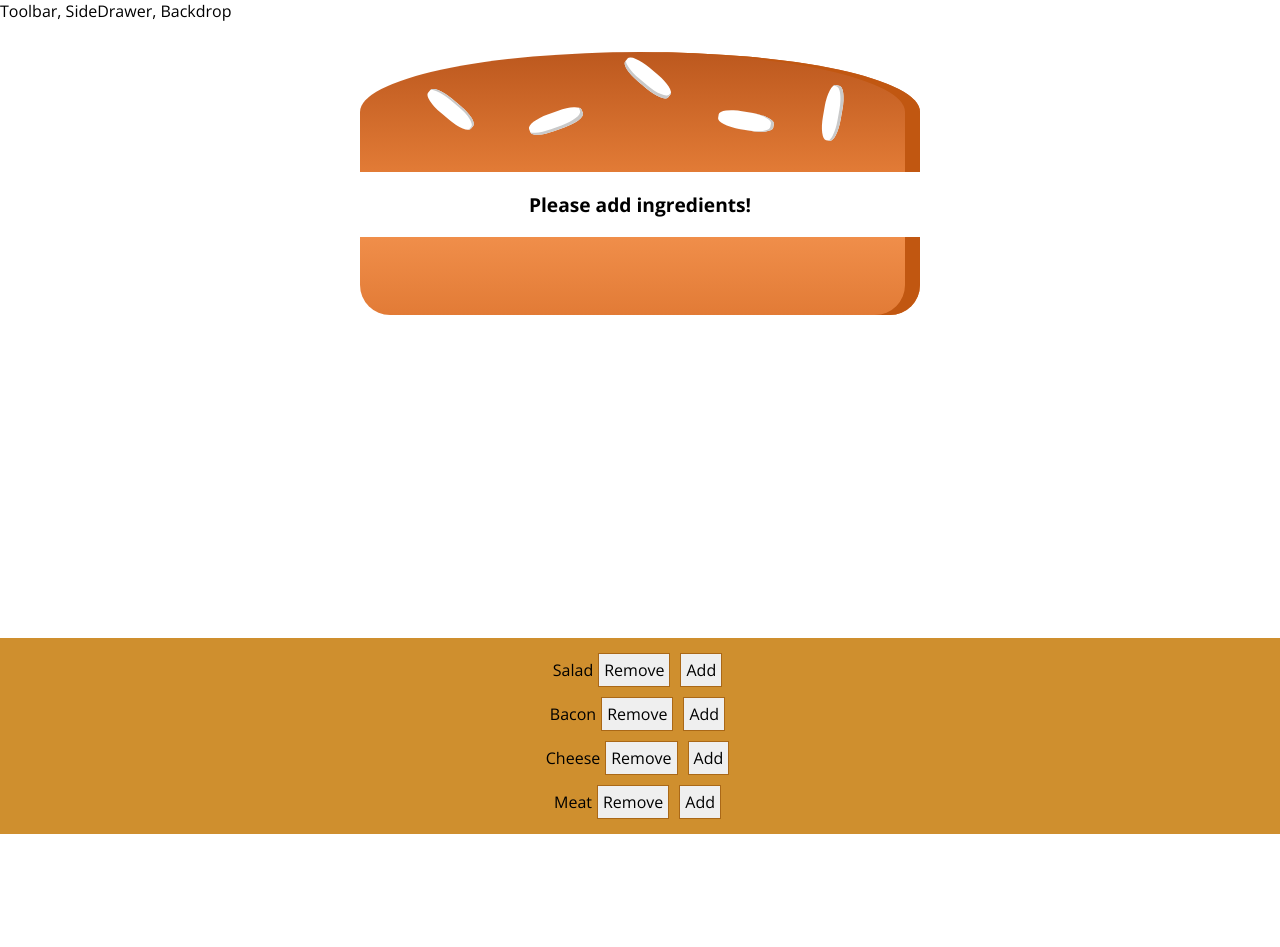
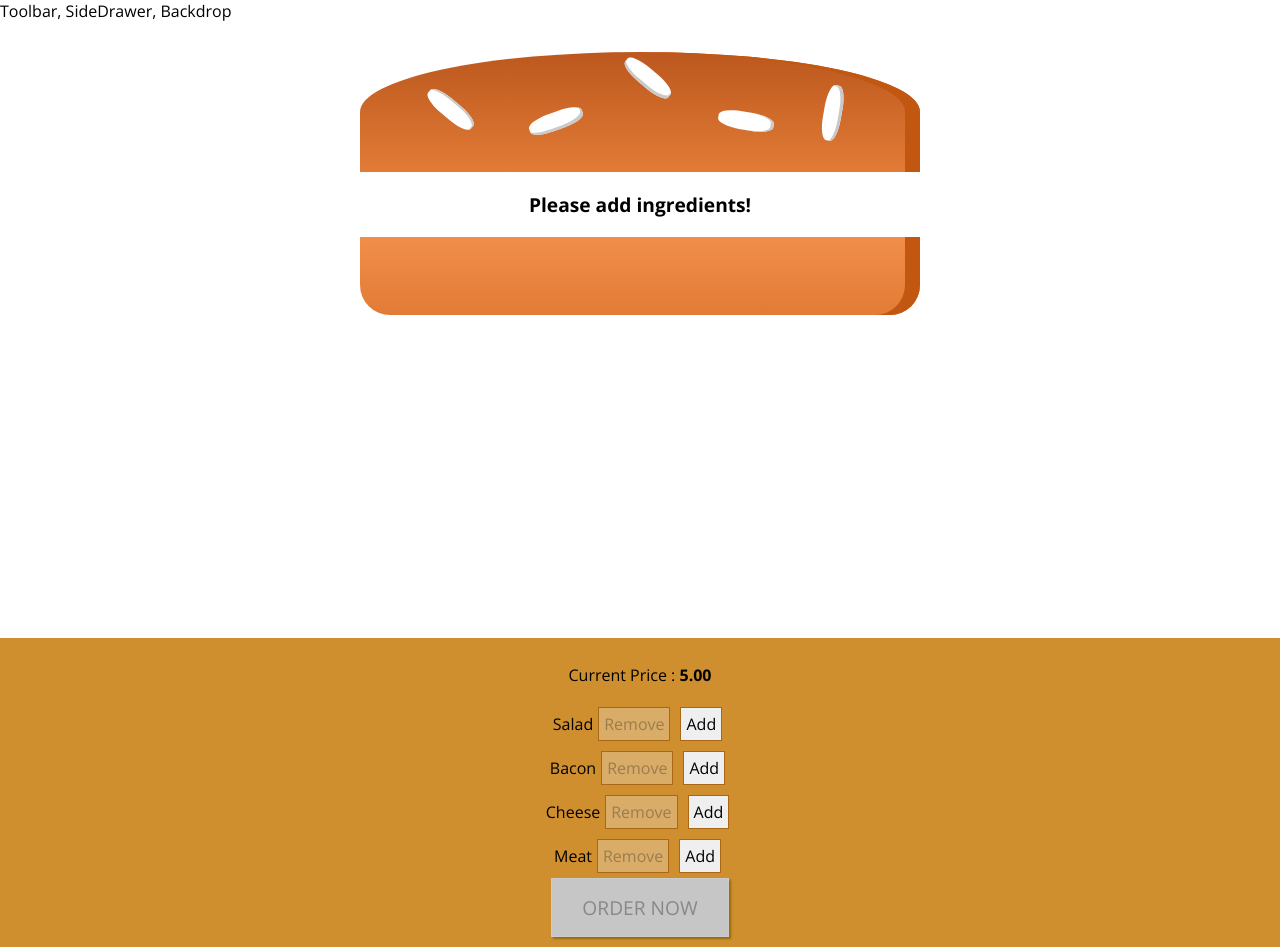
Before and after one commit to IuriiZhuk/react-burger, a React app: page / in a window 1280 px wide. Before the commit the page ends 834 px from the top, so only its background shows below. Built offline with nearby package versions, Linux system fonts and the light colour scheme.

Commit message:
Add Modal component for finish order

```diff
--- a/src/components/Burger/BuildControls/BuildControl/BuildControl.css
+++ b/src/components/Burger/BuildControls/BuildControl/BuildControl.css
@@ -15,3 +15,7 @@
   cursor: pointer;
   outline: none;
 }
+
+.BuildControl button[disabled] {
+  cursor: default;
+}
--- a/src/components/Burger/BuildControls/BuildControl/BuildControl.js
+++ b/src/components/Burger/BuildControls/BuildControl/BuildControl.js
@@ -5,7 +5,9 @@ import classes from './BuildControl.css';
 const BuildControl = props => (
   <div className={classes.BuildControl}>
     <div>{props.label}</div>
-    <button onClick={props.ingredientRemoved}>Remove</button>
+    <button onClick={props.ingredientRemoved} disabled={props.disabled}>
+      Remove
+    </button>
     <button onClick={props.ingredientAdded}>Add</button>
   </div>
 );
--- a/src/components/Burger/BuildControls/BuildControls.css
+++ b/src/components/Burger/BuildControls/BuildControls.css
@@ -8,3 +8,45 @@
   margin: auto;
   padding: 10px 0;
 }
+
+.OrderButton {
+  background-color: #dad735;
+  outline: none;
+  cursor: pointer;
+  border: 1px solid #966909;
+  color: #966909;
+  font-family: inherit;
+  font-size: 1.2em;
+  padding: 15px 30px;
+  box-shadow: 2px 2px 2px #966909;
+}
+
+.OrderButton:hover,
+.OrderButton:active {
+  background-color: #a0db41;
+  border: 1px solid #966909;
+  color: #966909;
+}
+
+.OrderButton:disabled {
+  background-color: #c7c6c6;
+  cursor: not-allowed;
+  border: 1px solid #ccc;
+  color: #888888;
+}
+
+.OrderButton:not(:disabled) {
+  animation: enable 0.3s linear;
+}
+
+@keyframes enable {
+  0% {
+    transform: scale(1);
+  }
+  60% {
+    transform: scale(1.1);
+  }
+  100% {
+    transform: scale(1);
+  }
+}
--- a/src/components/Burger/BuildControls/BuildControls.js
+++ b/src/components/Burger/BuildControls/BuildControls.js
@@ -12,14 +12,26 @@ const controls = [
 
 const BuildControls = props => (
   <div className={classes.BuildControls}>
+    <p>
+      Current Price : <strong>{props.price.toFixed(2)}</strong>
+    </p>
     {controls.map(ctrl => (
       <BuildControl
         key={ctrl.label}
         label={ctrl.label}
         ingredientAdded={() => props.ingredientAdded(ctrl.type)}
         ingredientRemoved={() => props.ingredientRemove(ctrl.type)}
+        disabled={props.disabled[ctrl.type]}
       />
     ))}
+    <button
+      className={classes.OrderButton}
+      disabled={!props.purchasable}
+      onClick={props.purchasing}
+    >
+      {' '}
+      ORDER NOW{' '}
+    </button>
   </div>
 );
 
--- a/src/components/Burger/Burger.js
+++ b/src/components/Burger/Burger.js
@@ -7,7 +7,7 @@ const Burger = props => {
   let transformedIngredients = Object.keys(props.ingredients)
     .map(igKey => {
       return [...Array(props.ingredients[igKey])].map((_, i) => {
-        return <BurgerIngridient key={igKey + 1} type={igKey} />;
+        return <BurgerIngridient key={igKey + i} type={igKey} />;
       });
     })
     .reduce((arr, el) => {
--- /dev/null
+++ b/src/components/Burger/OrderSummary/OrderSummary.js
@@ -0,0 +1,24 @@
+import React from 'react';
+
+import Auxillary from '../../../hoc/Auxiliary';
+
+const OrderSummary = props => {
+  const ingredientsSummary = Object.keys(props.ingredients).map((igKey, i) => {
+    return (
+      <li key={igKey + i}>
+        <span style={{ textTransform: 'capitalize' }}>{igKey}</span>:
+        {props.ingredients[igKey]}
+      </li>
+    );
+  });
+  return (
+    <Auxillary>
+      <h2>Your order </h2>
+      <p> You burger with following ingredients : </p>
+      <ul>{ingredientsSummary}</ul>
+      <p>Continue for checkout ?</p>
+    </Auxillary>
+  );
+};
+
+export default OrderSummary;
--- /dev/null
+++ b/src/components/UI/Modal/Modal.css
@@ -0,0 +1,20 @@
+.Modal {
+  position: fixed;
+  z-index: 500;
+  background-color: white;
+  width: 70%;
+  border: 1px solid #ccc;
+  box-shadow: 1px 1px 1px black;
+  padding: 16px;
+  left: 15%;
+  top: 30%;
+  box-sizing: border-box;
+  transition: all 0.3s ease-out;
+}
+
+@media (min-width: 600px) {
+  .Modal {
+    width: 500px;
+    left: calc(50% - 250px);
+  }
+}
--- /dev/null
+++ b/src/components/UI/Modal/Modal.js
@@ -0,0 +1,17 @@
+import React from 'react';
+
+import classes from './Modal.css';
+
+const Modal = props => (
+  <div
+    className={classes.Modal}
+    style={{
+      transform: props.show ? 'translateY(0)' : 'translateY(-100vh)',
+      opacity: props.show ? '1' : '0',
+    }}
+  >
+    {props.children}
+  </div>
+);
+
+export default Modal;
--- a/src/containers/BurgerBuilder/BurgerBuilder.js
+++ b/src/containers/BurgerBuilder/BurgerBuilder.js
@@ -3,6 +3,8 @@ import React, { Component } from 'react';
 import Auxiliary from '../../hoc/Auxiliary';
 import Burger from '../../components/Burger/Burger';
 import BuildControls from '../../components/Burger/BuildControls/BuildControls';
+import Modal from '../../components/UI/Modal/Modal';
+import OrderSummary from '../../components/Burger/OrderSummary/OrderSummary';
 
 const INGREDIENT_PRICES = {
   salad: 0.5,
@@ -20,7 +22,18 @@ class BurgerBuilder extends Component {
       meat: 0,
     },
     totalPrice: 5,
+    purchasable: false,
+    purchasing: false,
   };
+
+  updatePurchaseState(ingredients) {
+    const sum = Object.keys(ingredients)
+      .map(igKey => {
+        return ingredients[igKey];
+      })
+      .reduce((sum, el) => sum + el, 0);
+    this.setState({ purchasable: sum > 0 });
+  }
 
   addIngredientHadler = type => {
     const oldCount = this.state.ingredients[type];
@@ -38,6 +51,7 @@ class BurgerBuilder extends Component {
       ingredients: updatedIngredients,
       totalPrice: newPrice,
     });
+    this.updatePurchaseState(updatedIngredients);
   };
 
   removeIngredientHadler = type => {
@@ -59,15 +73,32 @@ class BurgerBuilder extends Component {
       ingredients: updatedIngredients,
       totalPrice: newPrice,
     });
+    this.updatePurchaseState(updatedIngredients);
+  };
+  purchaseHandler = () => {
+    this.setState({ purchasing: true });
   };
 
   render() {
+    const disableinfo = {
+      ...this.state.ingredients,
+    };
+    for (let key in disableinfo) {
+      disableinfo[key] = disableinfo[key] <= 0;
+    }
     return (
       <Auxiliary>
+        <Modal show={this.state.purchasing}>
+          <OrderSummary ingredients={this.state.ingredients} />
+        </Modal>
         <Burger ingredients={this.state.ingredients} />
         <BuildControls
           ingredientAdded={this.addIngredientHadler}
           ingredientRemove={this.removeIngredientHadler}
+          disabled={disableinfo}
+          price={this.state.totalPrice}
+          purchasable={this.state.purchasable}
+          purchasing={this.purchaseHandler}
         />
       </Auxiliary>
     );
```
Also changed, not shown: src/components/UI/Backdrop/Backdrop.js (added).
